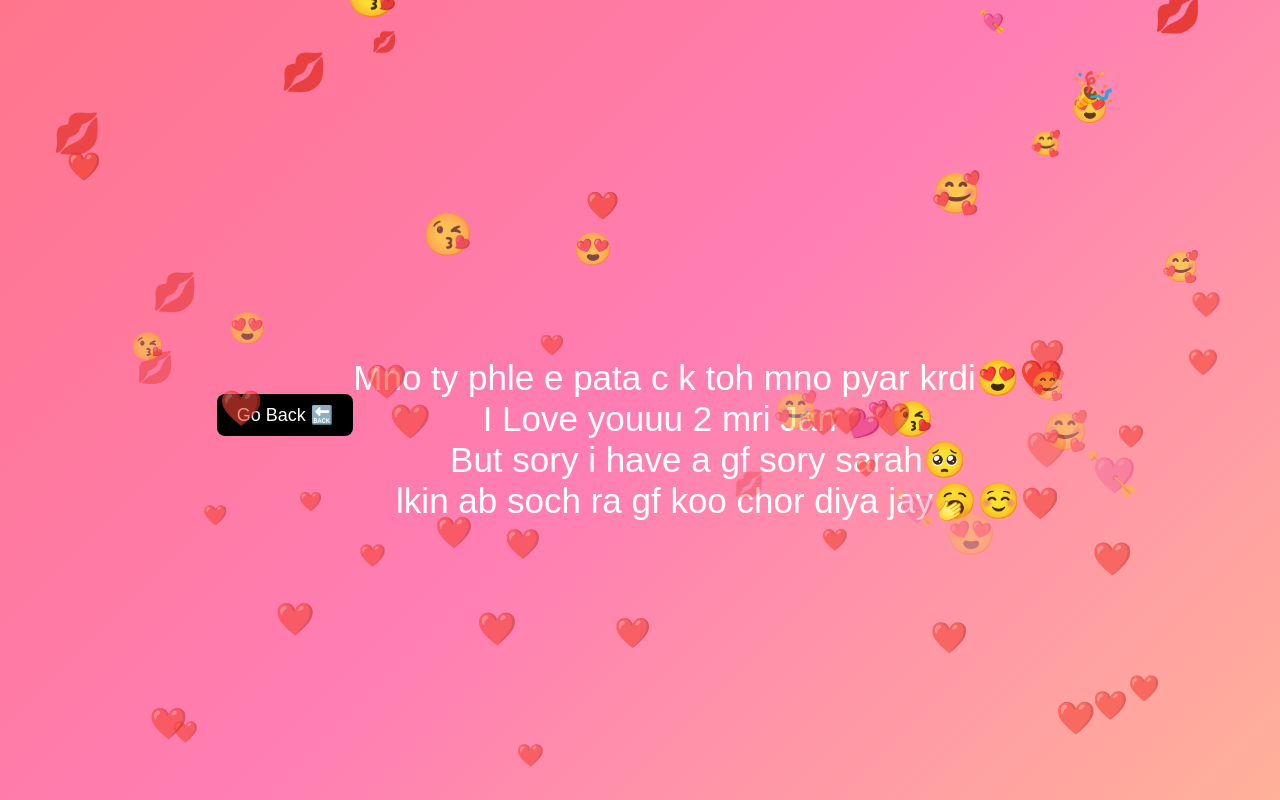
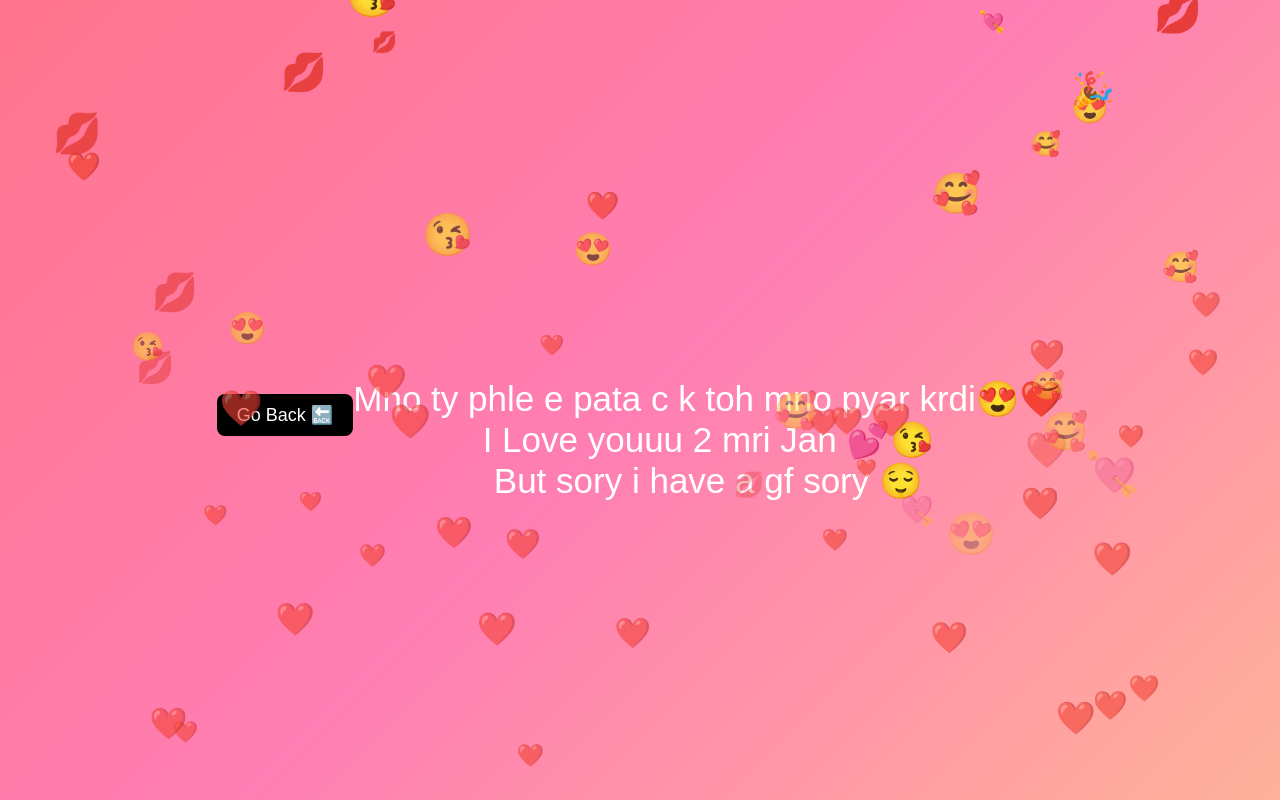
Before and after one commit to madi876/valentine-site, a plain HTML site: page index.html in a window 1280 px wide. Both pictures are taken after a click on the button "Yes 💚". Shown: the top 800 px of the page. Drawn offline with Linux system fonts and the light colour scheme.

Commit message:
Update index.html

```diff
--- a/index.html
+++ b/index.html
@@ -91,7 +91,7 @@ yesBtn.addEventListener("click", () => {
     msgDiv.id = "yesMessage";
     msgDiv.style.fontSize = "35px";
     msgDiv.style.marginTop = "80px";
-    msgDiv.innerHTML = "Mno ty phle e pata c k toh mno pyar krdi😍❤️<br>I Love youuu 2 mri Jan 💕😘<br>But sory i have a gf sory sarah🥺<br>lkin ab soch ra gf koo chor diya jay🥱☺️";
+    msgDiv.innerHTML = "Mno ty phle e pata c k toh mno pyar krdi😍❤️<br>I Love youuu 2 mri Jan 💕😘<br>But sory i have a gf sory 😌";
     document.body.appendChild(msgDiv);
 
     // Show back button
```
